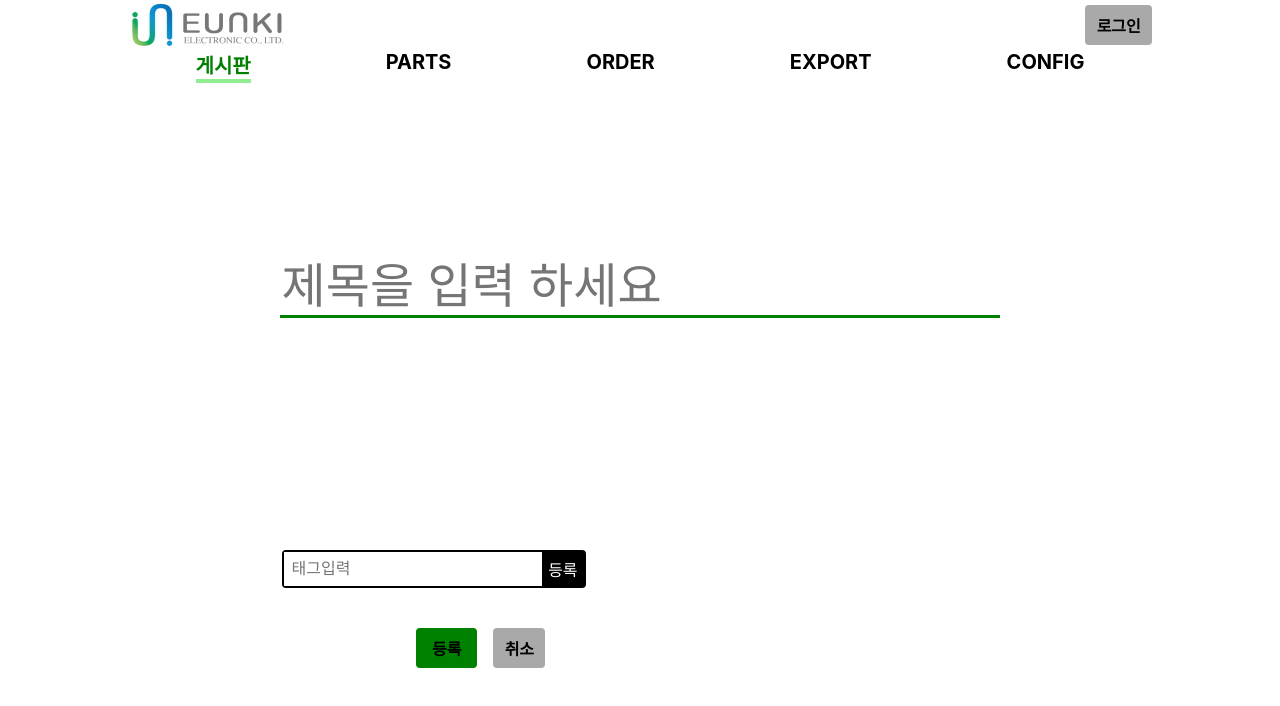
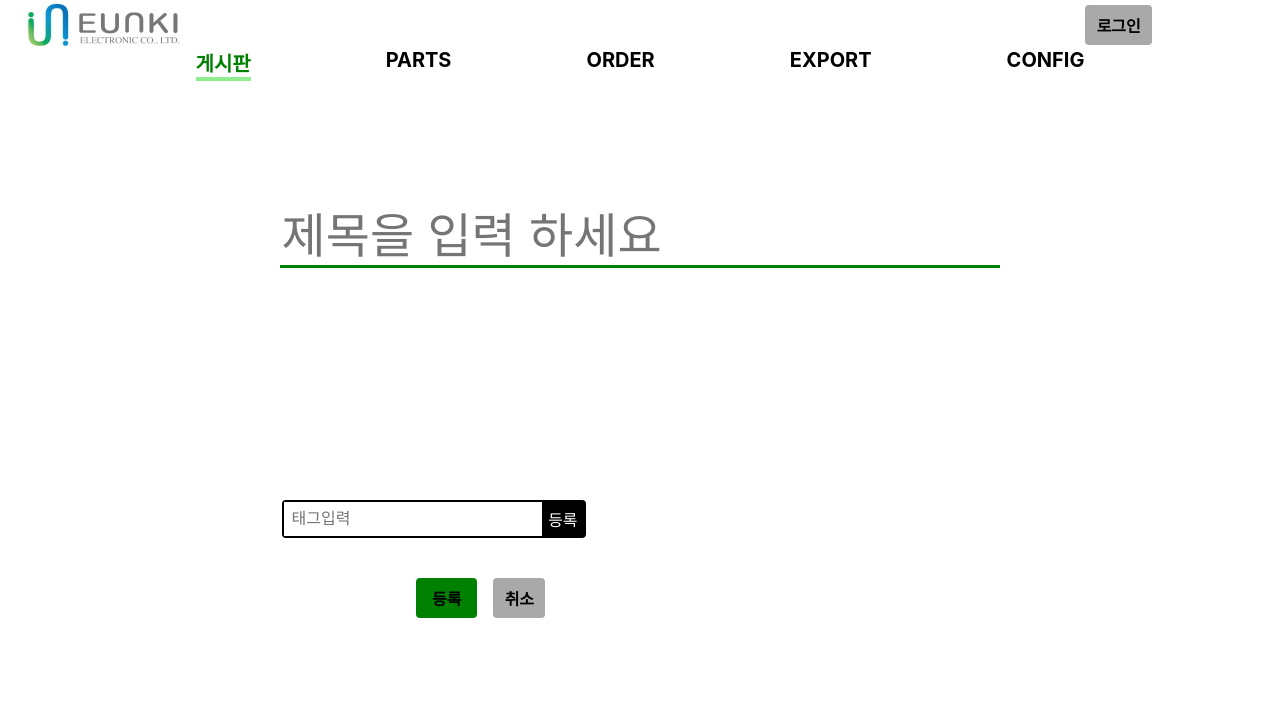
Before and after one commit to gahz8212/test, a React (Create React App) app: page /write in a window 1280 px wide. Shown: the top 706 px of the page. Built offline with nearby package versions, Linux system fonts and the light colour scheme.

Commit message:
complete memoboard at office 220721

```diff
--- a/src/components/common/Header.js
+++ b/src/components/common/Header.js
@@ -2,22 +2,26 @@ import React from "react";
 import styled from "styled-components";
 import Button from "./Button";
 import MenuContainer from "../../containers/common/MenuContainer";
-import Responsive from "./Responsive";
+// import Responsive from "./Responsive";
 import logo from "../auth/logo.jpg";
 const HeaderBlock = styled.div`
   position: fixed;
   width: 100%;
   height: 5rem;
   display: flex;
-  /* background: yellow; */
-  /* box-shadow: 0 0 2px 4px rgba(0, 0, 0, 0.2); */
-  /* align-items: center; */
+  top: 3rem;
+  background: white;
 `;
-const LoginBlock = styled(Responsive)`
-  position: relative;
+const LoginBlock = styled.div`
+  background: white;
+  width: 90%;
+  position: fixed;
   display: flex;
   justify-content: space-between;
   align-items: center;
+  img {
+    margin-left: 1.5rem;
+  }
 `;
 const Space = styled.div`
   height: 5rem;
--- a/src/components/common/Responsive.js
+++ b/src/components/common/Responsive.js
@@ -3,6 +3,7 @@ import styled from "styled-components";
 const ResponsiveBlock = styled.div`
   margin: 0 auto;
   width: 1024px;
+
   @media (max-width: 1024px) {
     width: 768px;
   }
--- a/src/components/memoboard/write/Editor.js
+++ b/src/components/memoboard/write/Editor.js
@@ -71,9 +71,11 @@ const Editor = ({ onChangeField, body, title }) => {
   return (
     <EditorBlock>
       <StyleInput
+        type="text"
         placeholder="제목을 입력 하세요"
         onChange={onChangeTitle}
         value={title}
+        autoFocus
       />
 
       <QuillWrapper>
--- a/src/components/memoboard/write/Tagbox.js
+++ b/src/components/memoboard/write/Tagbox.js
@@ -17,6 +17,7 @@ const TagForm = styled.form`
   input {
     flex: 1;
     padding: 0.5rem;
+    overflow: hidden;
   }
   button {
     background: black;
```
Also changed, not shown: 2 other files (tests, documents, lock files or other folders).
